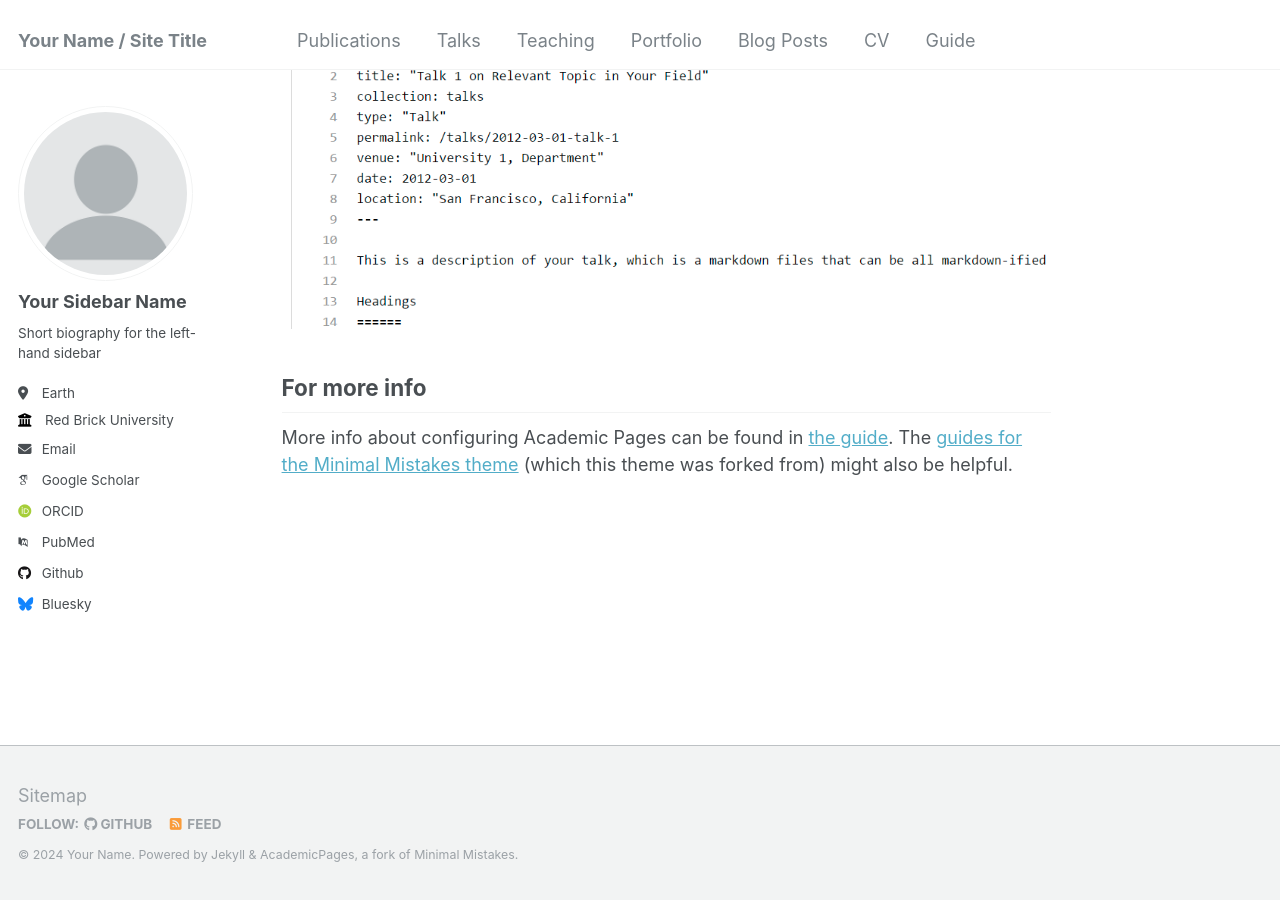
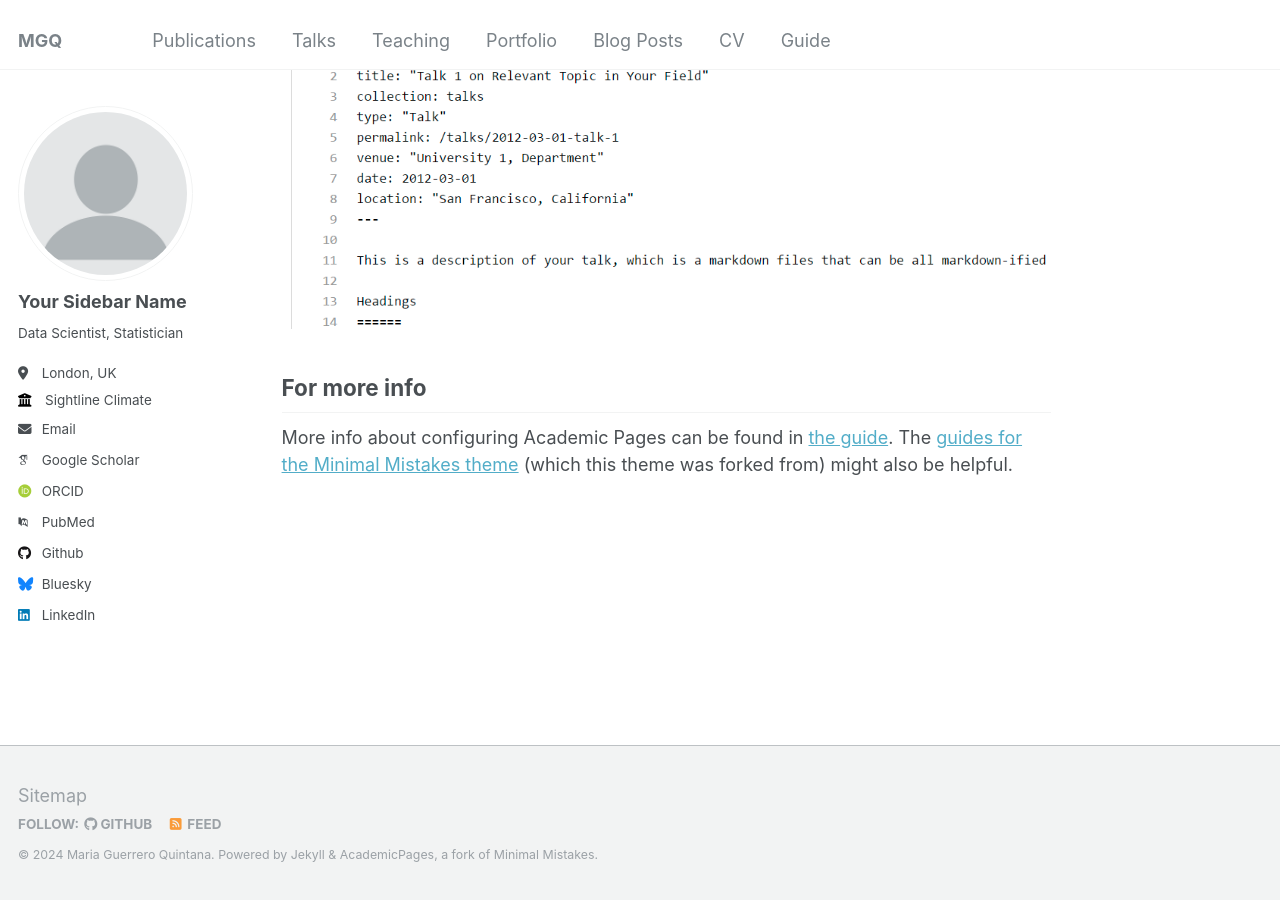
Before and after one commit to mguequi/mguequi.github.io, a Jekyll site: the page built from _pages/about.md, in a window 1280 px wide and 900 px high, scrolled down 2660 px. Built offline with Jekyll 4.4.1, drawn with Linux system fonts in a browser that asks for light colours; some web fonts are replaced.

Commit message:
minor updates

```diff
--- a/_config.yml
+++ b/_config.yml
@@ -8,13 +8,13 @@
 
 # Basic Site Settings
 locale                   : "en-US"
-title                    : "Your Name / Site Title"
+title                    : "MGQ"
 title_separator          : "-"
-name                     : &name "Your Name"
+name                     : &name "Maria Guerrero Quintana"
 description              : &description "personal description"
-url                      : https://academicpages.github.io # the base hostname & protocol for your site e.g. "https://mmistakes.github.io"
+url                      : https://mguequi.github.io # the base hostname & protocol for your site e.g. "https://mmistakes.github.io"
 baseurl                  : "" # the subpath of your site, e.g. "/blog"
-repository               : "academicpages/academicpages.github.io"
+repository               : "mguequi/mguequi.github.io"
 
 # Site Author - The following control what appear as part of the author content on the side bar.
 #               If a field is blank the icon and link will not appear, otherwise it will be shown.
@@ -24,11 +24,11 @@ author:
   avatar           : "profile.png"
   name             : "Your Sidebar Name"
   pronouns         : # example: "she/her"
-  bio              : "Short biography for the left-hand sidebar"
-  location         : "Earth"
-  employer         : "Red Brick University"
+  bio              : "Data Scientist, Statistician"
+  location         : "London, UK"
+  employer         : "Sightline Climate"
   uri              : # URL
-  email            : "none@example.org"
+  email            : "mgq20@bath.ac.uk"
 
   # Academic websites
   arxiv            : # URL - Update with the correct link to your profile
@@ -43,7 +43,7 @@ author:
   bitbucket        : # Username - Update with your username on the site
   codepen          : # Username
   dribbble         : # Username
-  github           : "academicpages"
+  github           : "mguequi"
   kaggle           : # Username
   stackoverflow    : # User number or user number and name (i.e., use "1" or "1/jeff-atwood")
 
@@ -57,7 +57,7 @@ author:
   keybase          : # Username
   instagram        : # Username
   lastfm           : # Username
-  linkedin         : # Username
+  linkedin         : "maria-guerrero-quintana-8530a3142"
   mastodon         : # URL
   medium           : # URL
   pinterest        : # Username
```
